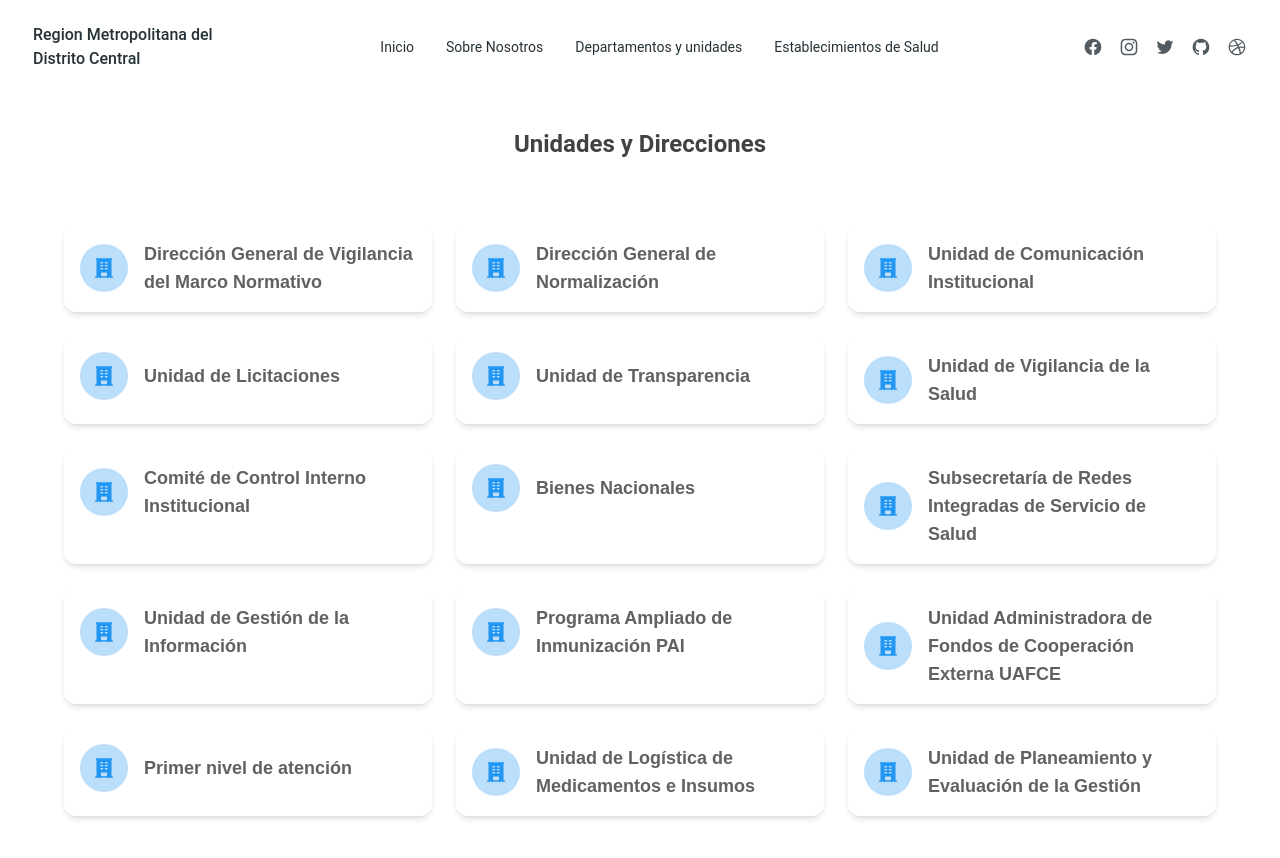
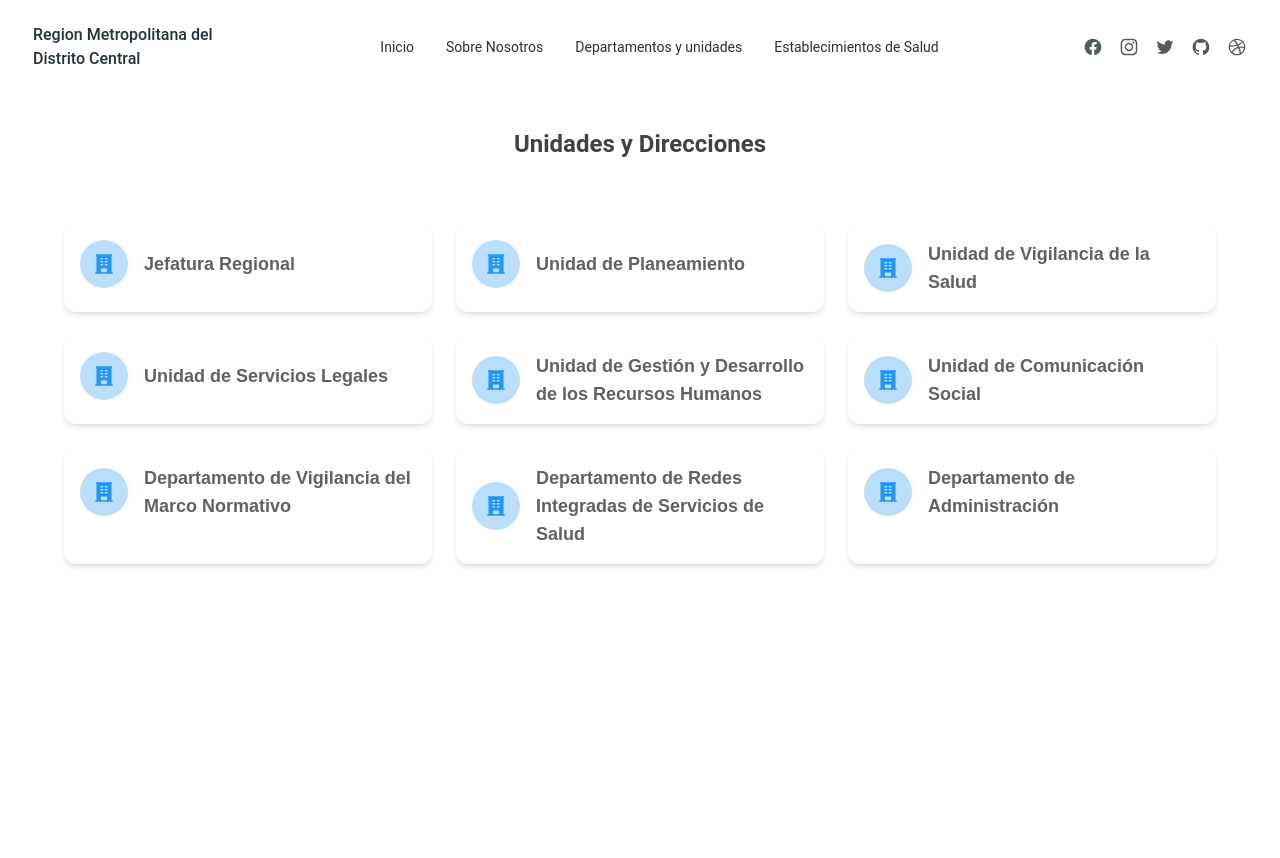
Before and after one commit to SerlioGiron/Pagina-web-Region-Metropolitana-DC, a Next.js app: page /Departamentos in a window 1280 px wide. Shown: the top 858 px of the page. After the commit the page ends 800 px from the top, so only its background shows below. Built offline with nearby package versions, Linux system fonts and the light colour scheme.

Commit message:
cambio en departamentos y unidades. se pusieron los departamentos correctos

```diff
--- a/src/app/Departamentos/page.jsx
+++ b/src/app/Departamentos/page.jsx
@@ -5,21 +5,15 @@ import {Card, CardBody, Typography} from "@material-tailwind/react";
 import {BuildingOfficeIcon} from "@heroicons/react/24/solid";
 
 const units = [
-    { name: "Dirección General de Vigilancia del Marco Normativo", link: "/Departamentos/Marco-Normativo" },
-    { name: "Dirección General de Normalización", link: "/Departamentos/direccion-general-de-normalizacion" },
-    { name: "Unidad de Comunicación Institucional", link: "/Departamentos/unidad-de-comunicacion-institucional" },
-    { name: "Unidad de Licitaciones", link: "/Departamentos/unidad-de-licitaciones" },
-    { name: "Unidad de Transparencia", link: "/Departamentos/unidad-de-transparencia" },
+    { name: "Jefatura Regional", link: "/Departamentos/jefatura-regional" },
+    { name: "Unidad de Planeamiento", link: "/Departamentos/unidad-de-planeamiento" },
     { name: "Unidad de Vigilancia de la Salud", link: "/Departamentos/unidad-de-vigilancia-de-la-salud" },
-    { name: "Comité de Control Interno Institucional", link: "/Departamentos/comite-de-control-interno-institucional" },
-    { name: "Bienes Nacionales", link: "/Departamentos/bienes-nacionales" },
-    { name: "Subsecretaría de Redes Integradas de Servicio de Salud", link: "/Departamentos/subsecretaria-de-redes-integradas-de-servicio-de-salud" },
-    { name: "Unidad de Gestión de la Información", link: "/Departamentos/unidad-de-gestion-de-la-informacion" },
-    { name: "Programa Ampliado de Inmunización PAI", link: "/Departamentos/programa-ampliado-de-inmunizacion-pai" },
-    { name: "Unidad Administradora de Fondos de Cooperación Externa UAFCE", link: "/Departamentos/unidad-administradora-de-fondos-de-cooperacion-externa-uafce" },
-    { name: "Primer nivel de atención", link: "/Departamentos/primer-nivel-de-atencion" },
-    { name: "Unidad de Logística de Medicamentos e Insumos", link: "/Departamentos/unidad-de-logistica-de-medicamentos-e-insumos" },
-    { name: "Unidad de Planeamiento y Evaluación de la Gestión", link: "/Departamentos/unidad-de-planeamiento-y-evaluacion-de-la-gestion" },
+    { name: "Unidad de Servicios Legales", link: "/Departamentos/unidad-de-servicios-legales" },
+    { name: "Unidad de Gestión y Desarrollo de los Recursos Humanos", link: "/Departamentos/unidad-de-gestion-y-desarrollo-de-los-recursos-humanos" },
+    { name: "Unidad de Comunicación Social", link: "/Departamentos/unidad-de-comunicacion-social" },
+    { name: "Departamento de Vigilancia del Marco Normativo", link: "/Departamentos/Marco-Normativo" },
+    { name: "Departamento de Redes Integradas de Servicios de Salud", link: "/Departamentos/departamento-de-redes-integradas-de-servicios-de-salud" },
+    { name: "Departamento de Administración", link: "/Departamentos/departamento-de-administracion" },
 ];
 
 const UnitCard = ({title, link}) => {
--- a/src/components/Establecimientos.jsx
+++ b/src/components/Establecimientos.jsx
@@ -11,6 +11,25 @@ import {
 export function Establecimientos() {
     const [open, setOpen] = React.useState(null);
     const [openItems, setOpenItems] = React.useState([]);
+    const [isVertical, setIsVertical] = React.useState(false);
+
+    React.useEffect(() => {
+        // Check screen width on mount and when window resizes
+        const handleResize = () => {
+            setIsVertical(window.innerWidth < 768); // 768px is typical tablet breakpoint
+        };
+
+        // Set initial orientation
+        handleResize();
+
+        // Add event listener
+        window.addEventListener('resize', handleResize);
+
+        // Clean up
+        return () => {
+            window.removeEventListener('resize', handleResize);
+        };
+    }, []);
 
     const handleOpen = (tabValue, index) => {
         const compositeKey = `${tabValue}-${index}`;
@@ -152,12 +171,16 @@ export function Establecimientos() {
 
             <Tabs
                 value="red-1"
-                orientation="horizontal"
-                className="pt-12 pb-12 max-w-[1100px] mx-auto"
+                orientation={isVertical ? "vertical" : "horizontal"}
+                className={`pt-12 pb-12 mx-auto ${isVertical ? 'max-w-[95%]' : 'max-w-[1100px]'}`}
                 onChange={handleTabChange}
             >
                 <TabsHeader
-                    className="bg-transparent"
+                    className={`bg-transparent ${
+                        isVertical
+                            ? 'flex-col justify-start items-start w-full max-w-[200px] mr-4'
+                            : ''
+                    }`}
                     indicatorProps={{
                         className: "bg-gray-900/10 shadow-none !text-gray-900",
                     }}
@@ -168,7 +191,7 @@ export function Establecimientos() {
                         </Tab>
                     ))}
                 </TabsHeader>
-                <TabsBody>
+                <TabsBody className={isVertical ? "flex-grow" : ""}>
                     {data.map(({value, items}) => (
                         <TabPanel
                             key={value}
```
